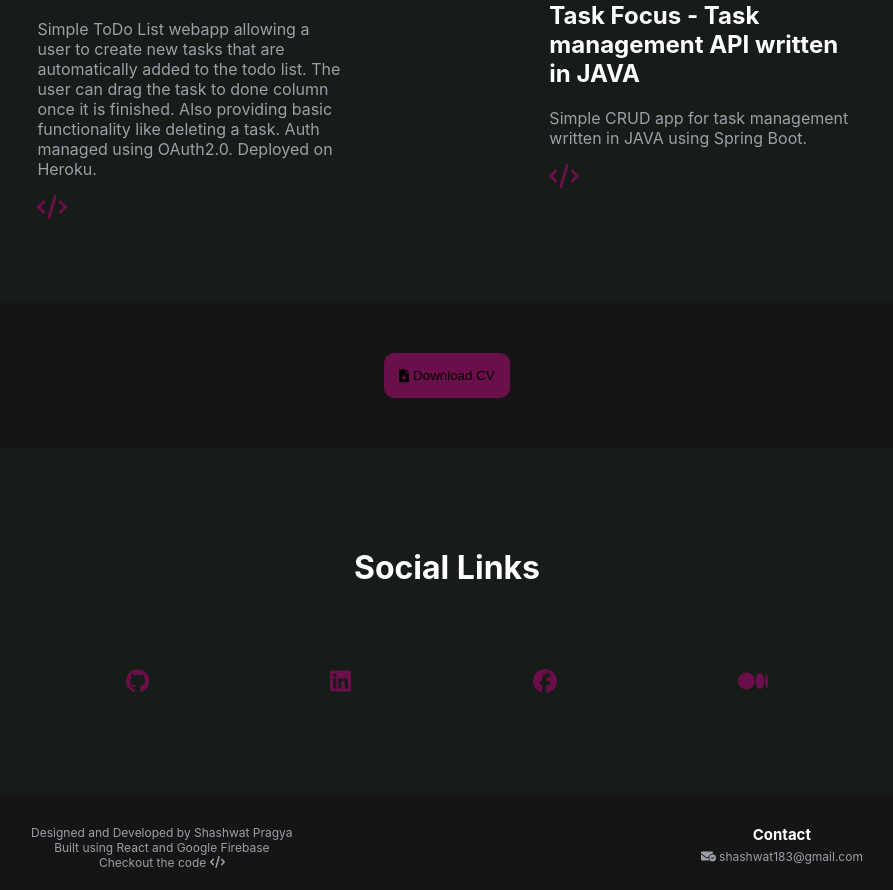
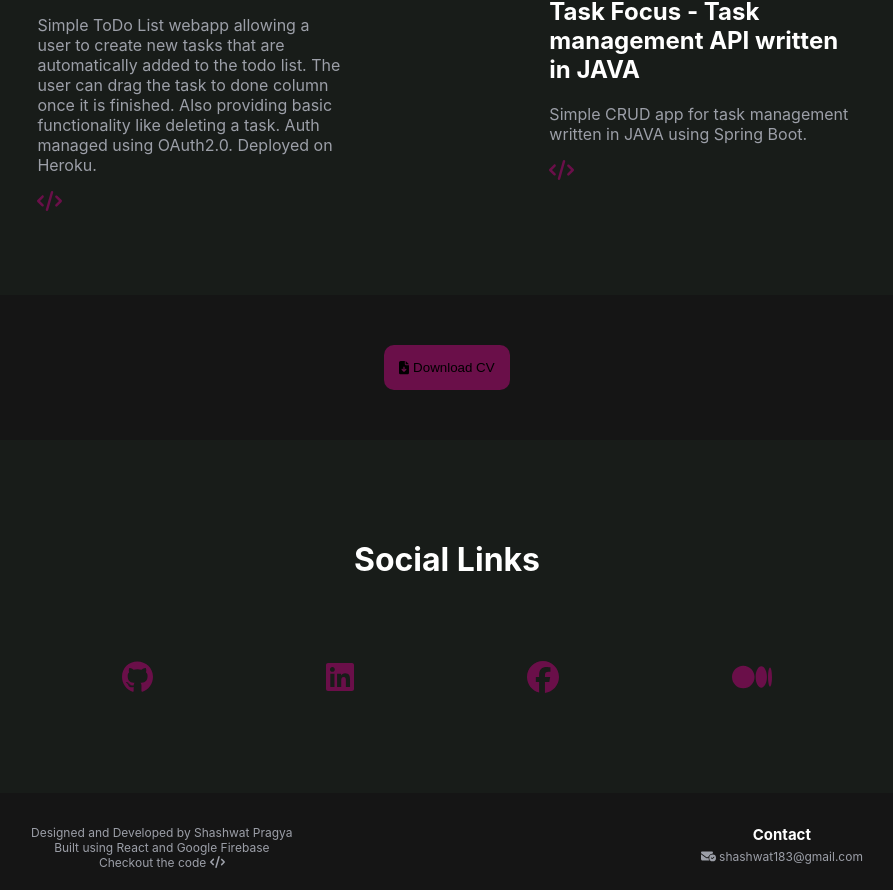
Before and after one commit to shashwat183/Portfolio-Website, a React (Create React App) app: page / in a window 1280 px wide. Shown: the part 984-1874 px from the top of the page, without its empty margins (193-1086 px from the left). Built offline with nearby package versions, Linux system fonts and the light colour scheme.

Commit message:
Fix icon sizes

```diff
--- a/src/components/Links.css
+++ b/src/components/Links.css
@@ -8,6 +8,12 @@
   color: white;
 }
 
+.links-icon {
+  display: block;
+  font-size: 200%;
+  color: #6A0F49;
+}
+
 .links-icons {
   display: flex;
   justify-content: space-around;
--- a/src/components/Links.js
+++ b/src/components/Links.js
@@ -7,10 +7,10 @@ function Links() {
     <div className="links-container">
       <h1>Social Links</h1>
       <div className='links-icons'>
-        <FontAwesomeIcon icon={faGithub} className="icon" />
-        <FontAwesomeIcon icon={faLinkedin} className="icon" />
-        <FontAwesomeIcon icon={faFacebook} className="icon" />
-        <FontAwesomeIcon icon={faMedium} className="icon" />
+        <FontAwesomeIcon icon={faGithub} className="links-icon" />
+        <FontAwesomeIcon icon={faLinkedin} className="links-icon" />
+        <FontAwesomeIcon icon={faFacebook} className="links-icon" />
+        <FontAwesomeIcon icon={faMedium} className="links-icon" />
       </div>
     </div>
   );
--- a/src/components/Projects.css
+++ b/src/components/Projects.css
@@ -29,9 +29,8 @@
 
 .icon {
   display: block;
-  font-size: 150%;
+  font-size: 125%;
   color: #6A0F49;
-  /* color: white; */
 }
 
 .project-icons {
```
